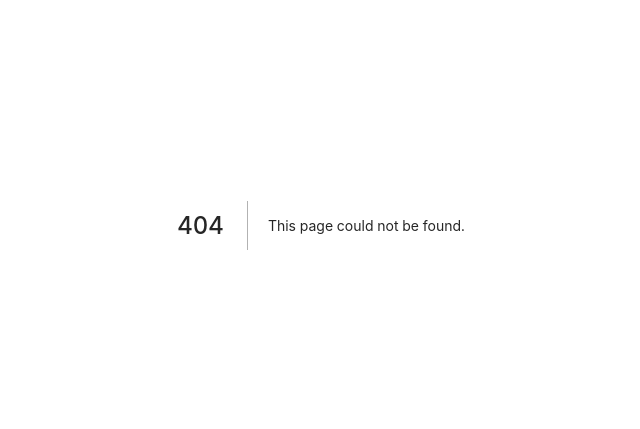
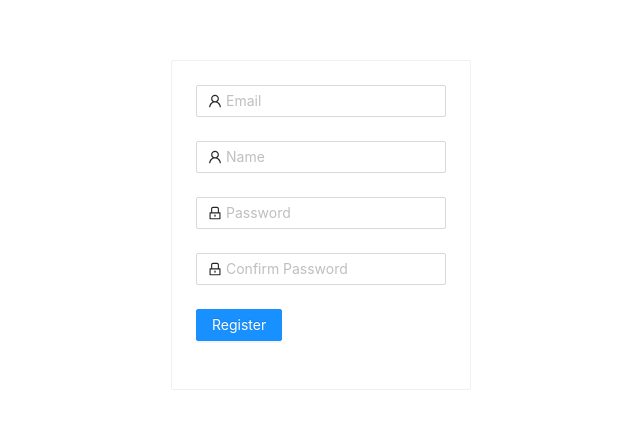
Before and after one commit to ASPersonal-Project/Developer_panel-frontend, a Next.js app: page /register in a window 1280 px wide. Before the commit this address had no page. Shown: the part 175-604 px from the top of the page, without its empty margins (319-959 px from the left). Built offline with nearby package versions, Linux system fonts and the light colour scheme.

Commit message:
create register form

```diff
--- a/pages/home.js
+++ b/pages/home.js
@@ -3,8 +3,12 @@ import LoginForm from '../src/components/login/LoginForm'
 
 const Home = () => {
     return (
-        <div>
-            <LoginForm/>
+        <div className='grid grid-cols-3 h-screen'>
+            <div className='col-span-2 text-5xl flex justify-center items-center'>Find Developer</div>
+            <div className='flex justify-center items-center'>
+                <LoginForm/>
+            </div>
+
         </div>
     )
 }
--- /dev/null
+++ b/pages/register.js
@@ -0,0 +1,12 @@
+import React from 'react'
+import RegisterForm from '../src/components/register/RegisterForm'
+
+const Register = () => {
+    return (
+        <div className='flex justify-center items-center h-screen'>
+            <RegisterForm/>
+        </div>
+    )
+}
+
+export default Register
--- /dev/null
+++ b/src/components/register/RegisterForm.js
@@ -0,0 +1,84 @@
+import React from 'react';
+import { Form,Input,Checkbox,Button,Card } from 'antd';
+import { UserOutlined, LockOutlined } from '@ant-design/icons';
+
+const RegisterForm = () => {
+
+    const onFinishHandler = (values) => {
+        console.log('Received values of form: ', values);
+      };
+    return (
+        <div>
+            <Card style={{ width: 300 }}>
+           <Form
+      name="normal_login"
+      className="login-form"
+      initialValues={{
+        remember: true,
+      }}
+      onFinish={onFinishHandler}
+    >
+      <Form.Item
+        name="email"
+        rules={[
+          {
+            required: true,
+            message: 'Please input your Username!',
+          },
+        ]}
+      >
+        <Input prefix={<UserOutlined className="site-form-item-icon" />} placeholder="Email" />
+      </Form.Item>
+      <Form.Item
+        name="username"
+        rules={[
+          {
+            required: true,
+            message: 'Please input your Username!',
+          },
+        ]}
+      >
+        <Input prefix={<UserOutlined className="site-form-item-icon" />} placeholder="Name" />
+      </Form.Item>
+      <Form.Item
+        name="password"
+        rules={[
+          {
+            required: true,
+            message: 'Please input your Password!',
+          },
+        ]}
+      >
+        <Input
+          prefix={<LockOutlined className="site-form-item-icon" />}
+          type="password"
+          placeholder="Password"
+        />
+      </Form.Item>
+      <Form.Item
+        name="conformpassword"
+        rules={[
+          {
+            required: true,
+            message: 'Please input your Password!',
+          },
+        ]}
+      >
+        <Input
+          prefix={<LockOutlined className="site-form-item-icon" />}
+          type="password"
+          placeholder="Confirm Password"
+        />
+      </Form.Item>
+      <Form.Item>
+        <Button type="primary" htmlType="submit" className="login-form-button">
+          Register
+        </Button>
+      </Form.Item>
+    </Form>
+    </Card>
+        </div>
+    )
+}
+
+export default RegisterForm;
```
